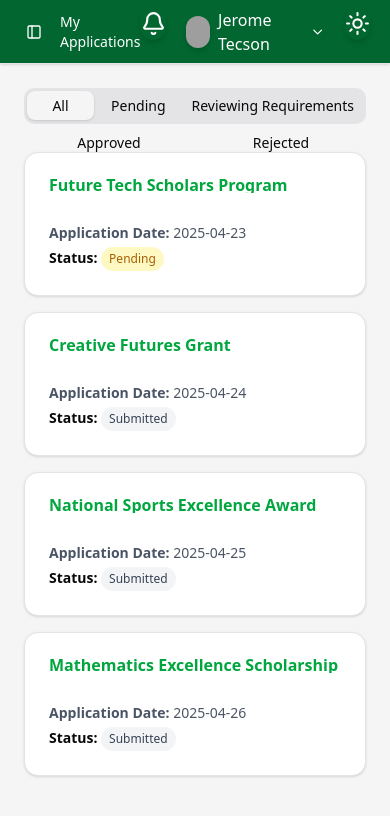
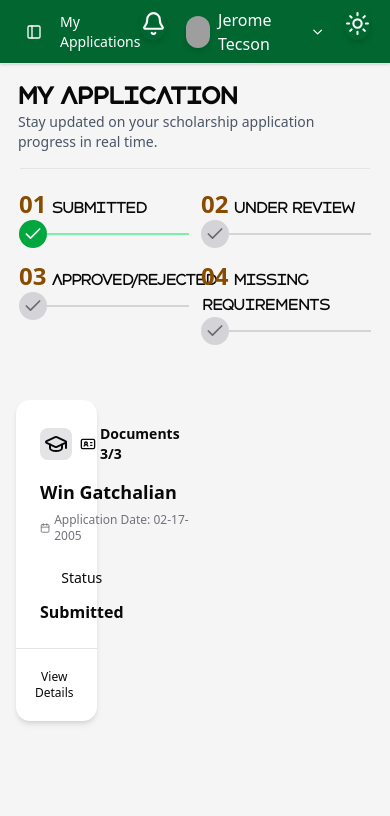
Before and after one commit to Neal-Ramos/EduGrant, a React (Vite) app in the folder frontend/: page /home/applications in a window 390 px wide. Shown: the top 816 px of the page. Built offline with nearby package versions, Linux system fonts and the light colour scheme; grey boxes are pictures that could not be loaded.

Commit message:
clientupdate

```diff
--- a/frontend/src/client/client-application.jsx
+++ b/frontend/src/client/client-application.jsx
@@ -1,55 +1,48 @@
 import {
   Breadcrumb,
   BreadcrumbItem,
-  BreadcrumbLink,
   BreadcrumbList,
   BreadcrumbPage,
   BreadcrumbSeparator,
 } from "../components/ui/breadcrumb";
 import { SidebarTrigger } from "../components/ui/sidebar";
-import { useEffect, useState } from "react";
-import { Loader2 } from "lucide-react";
+import { useState } from "react";
+import { ArrowRight, Calendar, GraduationCap, IdCard } from "lucide-react";
 import Notification from "./breadcrumbs-widget";
-import { Link } from "react-router-dom";
-import { Tabs, TabsList, TabsTrigger, TabsContent } from "@/components/ui/tabs";
-import { Card, CardContent, CardHeader, CardTitle } from "@/components/ui/card";
+
+import {
+  Card,
+  CardContent,
+  CardDescription,
+  CardHeader,
+  CardTitle,
+  CardFooter,
+} from "@/components/ui/card";
+import { Send, Timer, CircleMinus, Check } from "lucide-react";
+
+import { Separator } from "@/components/ui/separator";
 
 const tabs = [
-  "All",
-  "Pending",
-  "Reviewing Requirements",
-  "Approved",
-  "Rejected",
-  "Missing Requirements",
+  {
+    name: "Submitted",
+    icon: Send,
+  },
+  {
+    name: "Under Review",
+    icon: Timer,
+  },
+  {
+    name: "Approved/Rejected",
+    icon: Check,
+  },
+  {
+    name: "Missing Requirements",
+    icon: CircleMinus,
+  },
 ];
 
 export default function ClientApplication() {
-  const [student, setStudent] = useState(null);
-  const [activeTab, setActiveTab] = useState("All");
-  const [loading, setLoading] = useState(true);
-  const [adminComments, setAdminComments] = useState({});
-
-  useEffect(() => {
-    async function fetchScholarship() {
-      const response = await fetch("/info.json");
-      const data = await response.json();
-      setStudent(data);
-      setLoading(false);
-    }
-    fetchScholarship();
-  }, []);
-
-  const filterScholarships = (applications) => {
-    if (activeTab === "All") return applications;
-    if (activeTab === "Reviewing Requirements")
-      return applications.filter((app) => app.reviewingRequirements);
-    if (activeTab === "Missing Requirements")
-      return applications.filter((app) => app.missingRequirements);
-    return applications.filter(
-      (app) => app.status.toLowerCase() === activeTab.toLowerCase()
-    );
-  };
-
+  const [activeTab, setActiveTab] = useState(0);
   return (
     <>
       <header className="flex bg-green-800 h-16 items-center justify-between px-5 text-white border-b shadow-sm">
@@ -72,96 +65,249 @@ export default function ClientApplication() {
         <Notification />
       </header>
 
-      <div className="flex flex-col gap-6 p-6">
-        <Tabs value={activeTab} onValueChange={setActiveTab} className="w-full">
-          <TabsList className="w-full flex flex-wrap gap-2 justify-start">
-            {tabs.map((tab) => (
-              <TabsTrigger key={tab} value={tab}>
-                {tab}
-              </TabsTrigger>
-            ))}
-          </TabsList>
+      <div className="p-4">
+        <p className="text-2xl font-bold zxc tracking-[-3px]">My Application</p>
+        <p className="text-sm text-gray-600 ml-0.5">
+          Stay updated on your scholarship application progress in real time.
+        </p>
+      </div>
+      <div className="px-5">
+        <Separator />
+      </div>
+      <div className=" p-4">
+        <div className="grid grid-cols-2 lg:grid-cols-4 p-[3px] gap-3 rounded-md ">
+          {tabs.map((meow, index) => (
+            <div key={index} onClick={() => setActiveTab(index)}>
+              <div className="space-x-1">
+                <span className="text-2xl font-bold zxx text-yellow-800">
+                  0{index + 1}
+                </span>
+                <span className="zxc tracking-[-3px]">{meow.name}</span>
+              </div>
 
-          {tabs.map((tab) => (
-            <TabsContent key={tab} value={tab}>
-              {loading ? (
-                <div className="flex justify-center items-center py-10">
-                  <Loader2 className="animate-spin h-6 w-6 text-gray-500" />
-                  <span className="ml-2 text-gray-500 mt-5">
-                    Loading scholarships...
-                  </span>
-                </div>
-              ) : !student ? (
-                <p className="text-center text-gray-500 mt-5">
-                  No student data found.
-                </p>
-              ) : filterScholarships(student.applications).length === 0 ? (
-                <p className="text-center text-gray-500 mt-5">
-                  No scholarships found for this status.
-                </p>
-              ) : (
-                <div className="grid grid-cols-1 sm:grid-cols-2 lg:grid-cols-3 gap-4 mt-5">
-                  {filterScholarships(student.applications).map((app) => (
-                    <Card key={app.application_id}>
-                      <CardHeader>
-                        <CardTitle className="text-green-600 truncate">
-                          {app.scholarship_details.name}
-                        </CardTitle>
-                      </CardHeader>
-                      <CardContent>
-                        <p className="text-sm text-gray-600 dark:text-gray-300">
-                          <strong>Application Date:</strong>{" "}
-                          {app.submission_date}
-                        </p>
-                        <p className="text-sm mt-1">
-                          <strong>Status:</strong>{" "}
-                          <span
-                            className={`inline-block px-2 py-1 rounded-full text-xs font-medium ${
-                              app.status === "Approved"
-                                ? "bg-green-100 text-green-700"
-                                : app.status === "Pending"
-                                ? "bg-yellow-100 text-yellow-700"
-                                : app.status === "Rejected"
-                                ? "bg-red-100 text-red-700"
-                                : "bg-gray-100 text-gray-700"
+              <div className="relative flex items-center">
+                <div
+                  className={`rounded-full h-7 w-7 p-1 flex justify-center items-center
+            ${
+              activeTab === 3
+                ? index === 3
+                  ? "bg-yellow-600"
+                  : "bg-zinc-300"
+                : index <= activeTab
+                ? index === 3
+                  ? "bg-yellow-600"
+                  : "bg-green-600"
+                : "bg-zinc-300"
             }`}
                 >
-                            {app.status}
+                  <Check
+                    className={`${
+                      activeTab === 3
+                        ? index === 3
+                          ? "text-white"
+                          : "text-black/50"
+                        : index <= activeTab
+                        ? "text-white"
+                        : "text-black/50"
+                    }`}
+                  />
+                </div>
+                <div
+                  className={`${
+                    activeTab === 3
+                      ? index === 3
+                        ? "border-yellow-300"
+                        : "border-zinc-300"
+                      : index <= activeTab
+                      ? index === 3
+                        ? "border-yellow-300"
+                        : "border-green-300"
+                      : "border-zinc-300"
+                  } w-full border-1`}
+                ></div>
+              </div>
+            </div>
+          ))}
+        </div>
+      </div>
+
+      <div className="mt-5 p-4">
+        {activeTab === 0 && (
+          <div className="grid grid-cols-4 gap-3">
+            <div className=" flex flex-col gap-4 pt-5 bg-card rounded-xl shadow-md">
+              <CardHeader>
+                <div className="flex justify-between items-center">
+                  <div className="bg-zinc-200 p-1 rounded-md">
+                    <GraduationCap />
+                  </div>
+                  <p
+                    className="flex items-center gap-1 text-sm
+                    py-1 px-2 rounded-full font-semibold"
+                  >
+                    <IdCard size={20} />
+                    Documents 3/3
+                  </p>
+                </div>
+                <CardTitle className="flex items-center text-lg  gap-2 mt-1">
+                  Win Gatchalian
+                </CardTitle>
+                <CardDescription className="text-xs flex items-center gap-1">
+                  <Calendar size={12} /> Application Date: 02-17-2005
+                </CardDescription>
+              </CardHeader>
+              <CardContent className="flex justify-around py-2">
+                <span className="flex items-center gap-3 flex-col">
+                  <p className="text-sm">Status</p>
+                  <p className="font-semibold text-1xl">Submitted</p>
                 </span>
+              </CardContent>
+
+              <p className="text-center border-t-1 p-5 text-xs flex justify-center items-center gap-1 font-medium ">
+                View Details <ArrowRight size={15} />
               </p>
-                        {app.missingRequirements && (
-                          <div className="mt-4 space-y-2">
-                            <input
-                              type="text"
-                              placeholder="Admin comments..."
-                              className="w-full px-3 py-2 border border-gray-300 dark:border-zinc-600 rounded-md text-sm focus:outline-none focus:ring-2 focus:ring-green-500"
-                              value={adminComments[app.application_id] || ""}
-                              onChange={(e) =>
-                                setAdminComments({
-                                  ...adminComments,
-                                  [app.application_id]: e.target.value,
-                                })
-                              }
-                            />
-                            <Link
-                              to={`/home/scholarship/${encodeURIComponent(
-                                app.scholarship_details.name
-                              )}`}
-                            >
-                              <button className="w-full px-4 py-2 bg-green-600 text-white text-sm rounded-lg hover:bg-green-700 transition">
-                                Apply Again
-                              </button>
-                            </Link>
+            </div>
           </div>
         )}
+        {activeTab === 1 && (
+          <div className="grid grid-cols-4 gap-3">
+            <div className=" flex flex-col gap-4 pt-5 bg-card rounded-xl shadow-md">
+              <CardHeader>
+                <div className="flex justify-between items-center">
+                  <div className="bg-zinc-200 p-1 rounded-md">
+                    <GraduationCap />
+                  </div>
+                  <p
+                    className="flex items-center gap-1 text-sm
+                    py-1 px-2 rounded-full font-semibold"
+                  >
+                    <IdCard size={20} />
+                    Documents 3/3
+                  </p>
+                </div>
+                <CardTitle className="flex items-center text-lg  gap-2 mt-1">
+                  Win Gatchalian
+                </CardTitle>
+                <CardDescription className="text-xs flex items-center gap-1">
+                  <Calendar size={12} /> Application Date: 02-17-2005
+                </CardDescription>
+              </CardHeader>
+              <CardContent className="flex justify-around py-2">
+                <span className="flex items-center gap-3 flex-col">
+                  <p className="text-sm">Status</p>
+                  <p className="font-semibold text-1xl">Under Review</p>
+                </span>
               </CardContent>
-                    </Card>
-                  ))}
+
+              <p className="text-center border-t-1 p-5 text-xs flex justify-center items-center gap-1 font-medium ">
+                View Details <ArrowRight size={15} />
+              </p>
+            </div>
           </div>
         )}
-            </TabsContent>
-          ))}
-        </Tabs>
+        {activeTab === 2 && (
+          <div className="grid grid-cols-4 gap-3">
+            <div className=" flex flex-col gap-4 pt-5 bg-card rounded-xl shadow-md">
+              <CardHeader>
+                <div className="flex justify-between items-center">
+                  <div className="bg-zinc-200 p-1 rounded-md">
+                    <GraduationCap />
+                  </div>
+                  <p
+                    className="flex items-center gap-1 text-sm
+                    py-1 px-2 rounded-full font-semibold"
+                  >
+                    <IdCard size={20} />
+                    Documents 3/3
+                  </p>
+                </div>
+                <CardTitle className="flex items-center text-lg  gap-2 mt-1">
+                  Win Gatchalian
+                </CardTitle>
+                <CardDescription className="text-xs flex items-center gap-1">
+                  <Calendar size={12} /> Application Date: 02-17-2005
+                </CardDescription>
+              </CardHeader>
+              <CardContent className="flex justify-around py-2">
+                <span className="flex items-center gap-3 flex-col">
+                  <p className="text-sm">Status</p>
+                  <p className="font-semibold text-1xl">Approved</p>
+                </span>
+              </CardContent>
+
+              <p className="text-center border-t-1 p-5 text-xs flex justify-center items-center gap-1 font-medium ">
+                View Details <ArrowRight size={15} />
+              </p>
+            </div>
+            <div className=" flex flex-col gap-4 pt-5 bg-card rounded-xl shadow-md">
+              <CardHeader>
+                <div className="flex justify-between items-center">
+                  <div className="bg-zinc-200 p-1 rounded-md">
+                    <GraduationCap />
+                  </div>
+                  <p
+                    className="flex items-center gap-1 text-sm
+                    py-1 px-2 rounded-full font-semibold"
+                  >
+                    <IdCard size={20} />
+                    Documents 3/3
+                  </p>
+                </div>
+                <CardTitle className="flex items-center text-lg  gap-2 mt-1">
+                  Win Gatchalian
+                </CardTitle>
+                <CardDescription className="text-xs flex items-center gap-1">
+                  <Calendar size={12} /> Application Date: 02-17-2005
+                </CardDescription>
+              </CardHeader>
+              <CardContent className="flex justify-around py-2">
+                <span className="flex items-center gap-3 flex-col">
+                  <p className="text-sm">Status</p>
+                  <p className="font-semibold text-1xl">Reject</p>
+                </span>
+              </CardContent>
+
+              <p className="text-center border-t-1 p-5 text-xs flex justify-center items-center gap-1 font-medium ">
+                View Details <ArrowRight size={15} />
+              </p>
+            </div>
+          </div>
+        )}
+        {activeTab === 3 && (
+          <div className="grid grid-cols-4 gap-3">
+            <div className=" flex flex-col gap-4 pt-5 bg-card rounded-xl shadow-md">
+              <CardHeader>
+                <div className="flex justify-between items-center">
+                  <div className="bg-zinc-200 p-1 rounded-md">
+                    <GraduationCap />
+                  </div>
+                  <p
+                    className="flex items-center gap-1 text-sm
+                    py-1 px-2 rounded-full font-semibold"
+                  >
+                    <IdCard size={20} />
+                    Documents 2/3
+                  </p>
+                </div>
+                <CardTitle className="flex items-center text-lg  gap-2 mt-1">
+                  Win Gatchalian
+                </CardTitle>
+                <CardDescription className="text-xs flex items-center gap-1">
+                  <Calendar size={12} /> Application Date: 02-17-2005
+                </CardDescription>
+              </CardHeader>
+              <CardContent className="flex justify-around py-2">
+                <span className="flex items-center gap-3 flex-col">
+                  <p className="text-sm">Status</p>
+                  <p className="font-semibold text-1xl">Missing Requirements</p>
+                </span>
+              </CardContent>
+
+              <p className="text-center border-t-1 p-5 text-xs flex justify-center items-center gap-1 font-medium ">
+                View Details <ArrowRight size={15} />
+              </p>
+            </div>
+          </div>
+        )}
       </div>
     </>
   );
```
Also changed, not shown: frontend/src/client/client-scholarship.jsx (+34 -17 lines). Lines whose indentation alone changed are shown as unchanged.
